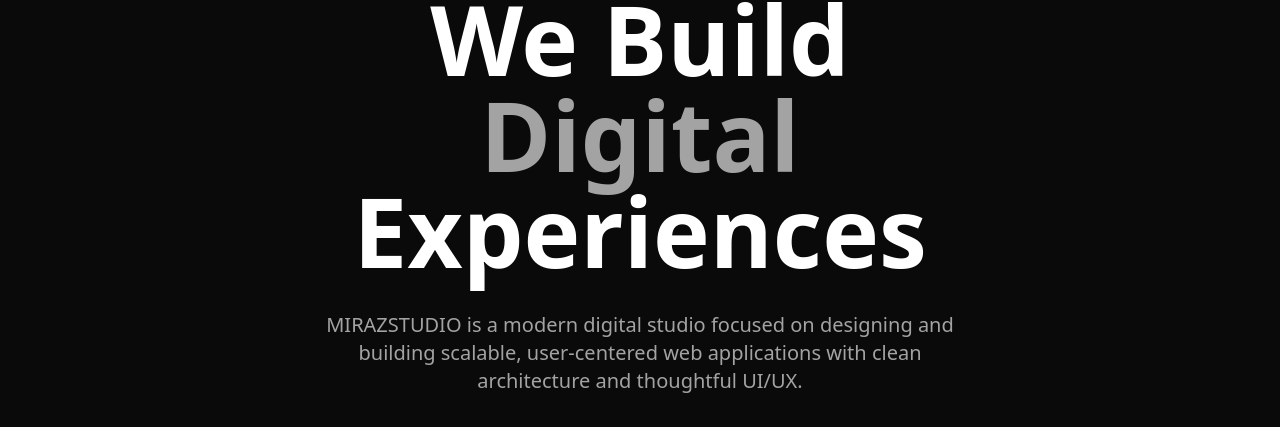
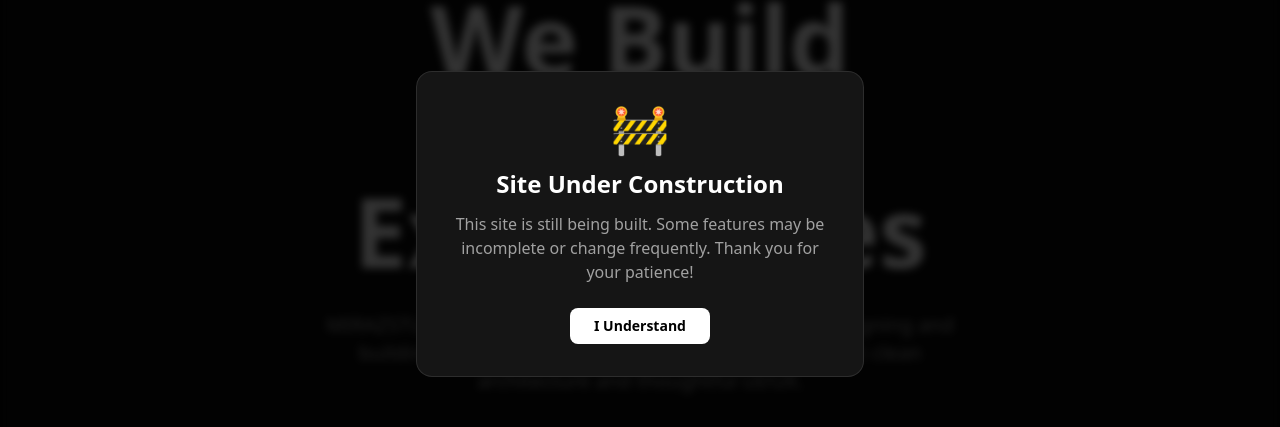
Before and after one commit to mirazahmeed/miraz-studio, a Next.js app: page / in a window 1280 px wide. Shown: the part 176-603 px from the top of the page. Built offline with nearby package versions, Linux system fonts and the light colour scheme; no server answers.

Commit message:
Add site under construction modal

```diff
--- /dev/null
+++ b/src/components/ui/ConstructionModal.tsx
@@ -0,0 +1,58 @@
+"use client";
+
+import { useState, useEffect } from "react";
+import { motion, AnimatePresence } from "framer-motion";
+
+export default function ConstructionModal() {
+  const [isVisible, setIsVisible] = useState(false);
+
+  useEffect(() => {
+    const hasSeenModal = sessionStorage.getItem("hasSeenConstructionModal");
+    if (!hasSeenModal) {
+      setIsVisible(true);
+    }
+  }, []);
+
+  const handleClose = () => {
+    setIsVisible(false);
+    sessionStorage.setItem("hasSeenConstructionModal", "true");
+  };
+
+  return (
+    <AnimatePresence>
+      {isVisible && (
+        <motion.div
+          initial={{ opacity: 0 }}
+          animate={{ opacity: 1 }}
+          exit={{ opacity: 0 }}
+          className="fixed inset-0 z-50 flex items-center justify-center p-4 bg-black/80 backdrop-blur-sm"
+          onClick={handleClose}
+        >
+          <motion.div
+            initial={{ scale: 0.8, opacity: 0 }}
+            animate={{ scale: 1, opacity: 1 }}
+            exit={{ scale: 0.8, opacity: 0 }}
+            transition={{ type: "spring", duration: 0.5 }}
+            className="relative max-w-md w-full p-8 bg-[#151515] border border-white/10 rounded-2xl text-center"
+            onClick={(e) => e.stopPropagation()}
+          >
+            <div className="mb-4 text-5xl">🚧</div>
+            <h2 className="mb-3 text-2xl font-bold text-white font-[family-name:var(--font-heading)]">
+              Site Under Construction
+            </h2>
+            <p className="mb-6 text-white/60 font-[family-name:var(--font-body)]">
+              This site is still being built. Some features may be incomplete or
+              change frequently. Thank you for your patience!
+            </p>
+            <button
+              onClick={handleClose}
+              className="px-6 py-2 text-sm font-semibold text-black bg-white rounded-lg hover:bg-white/90 transition-colors font-[family-name:var(--font-body)]"
+            >
+              I Understand
+            </button>
+          </motion.div>
+        </motion.div>
+      )}
+    </AnimatePresence>
+  );
+}
--- a/src/pages/index.tsx
+++ b/src/pages/index.tsx
@@ -5,10 +5,12 @@ import Services from "@/components/sections/Services";
 import Projects from "@/components/sections/Projects";
 import Contact from "@/components/sections/Contact";
 import Footer from "@/components/sections/Footer";
+import ConstructionModal from "@/components/ui/ConstructionModal";
 
 export default function Home() {
   return (
     <main className="min-h-screen bg-[#0A0A0A]">
+      <ConstructionModal />
       <Navigation />
       <Hero />
       <About />
```
